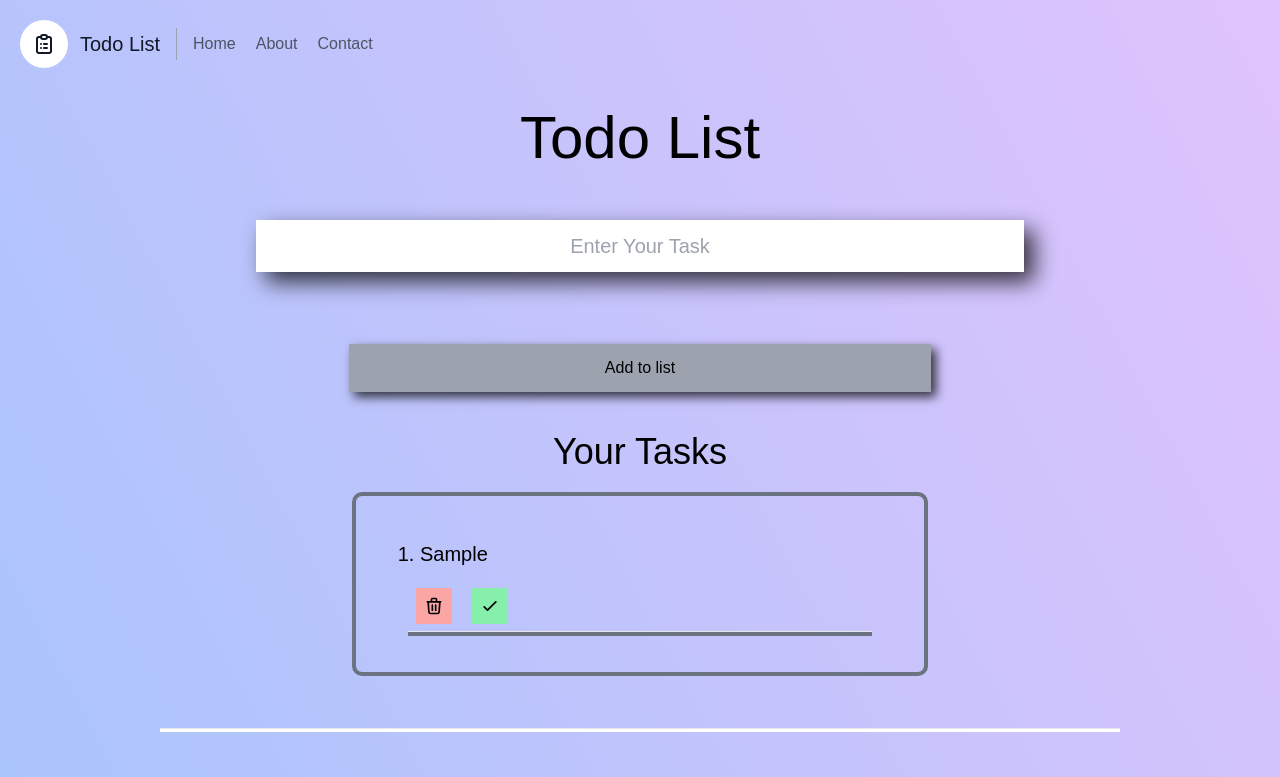
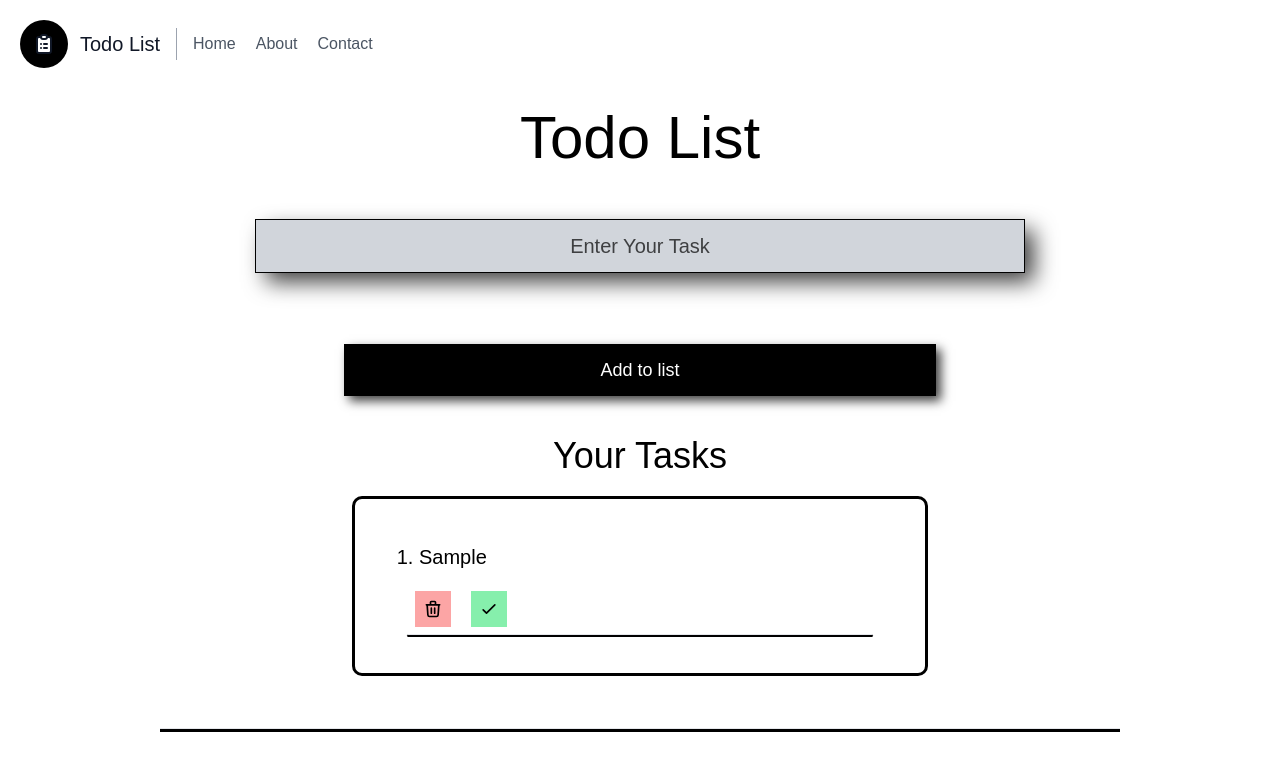
Before and after one commit to lakshaykamat/todo-list, a plain HTML site: page index.html in a window 1280 px wide. Both pictures are taken after typing "Sample" into the empty fields and a click on the button "Add to list". Shown: the top 777 px of the page. Drawn offline with nearby package versions, Linux system fonts and the light colour scheme; a web font is replaced by a local one.

Commit message:
white color added

```diff
--- a/app.js
+++ b/app.js
@@ -35,7 +35,7 @@ function printList(){
 }
 //Style the unoreder list container
 function styleContainer(){
-    container.style.border = "4px solid #6b7280"
+    container.style.border = "3px solid #000"
     container.style.borderRadius = "10px"
 }
 //Prints List to HTML
@@ -55,7 +55,7 @@ let containerFirstChild = container.firstElementChild
     <path stroke-linecap="round" stroke-linejoin="round" d="M5 13l4 4L19 7" />
     </svg>
 </button>
-<hr class="w-full h-[.3rem] bg-[#6b7280]">`
+<hr class="w-full h-[.2rem] bg-[#000] rounded">`
     if(containerFirstChild == null){
         container.appendChild(divList)
     }else{
--- a/index.html
+++ b/index.html
@@ -13,7 +13,7 @@
   <header class="text-gray-600 body-font">
     <div class="container mx-auto flex flex-wrap p-5 flex-col md:flex-row items-center">
       <a class="flex title-font font-medium items-center text-gray-900 mb-4 md:mb-0">
-        <svg xmlns="http://www.w3.org/2000/svg" class=" rounded-full h-12 w-12 p-3 bg-white" fill="none" viewBox="0 0 24 24" stroke="currentColor" stroke-width="2">
+        <svg xmlns="http://www.w3.org/2000/svg" class=" rounded-full h-12 w-12 p-3 bg-black " fill="white" viewBox="0 0 24 24" stroke="currentColor" stroke-width="2">
           <path stroke-linecap="round" stroke-linejoin="round" d="M9 5H7a2 2 0 00-2 2v12a2 2 0 002 2h10a2 2 0 002-2V7a2 2 0 00-2-2h-2M9 5a2 2 0 002 2h2a2 2 0 002-2M9 5a2 2 0 012-2h2a2 2 0 012 2m-3 7h3m-3 4h3m-6-4h.01M9 16h.01" />
         </svg>
         <span class="ml-3 text-xl">Todo List</span>
@@ -28,17 +28,17 @@
     <h1 class="text-center text-6xl sm:text-6xl m-5">Todo List</h1>
     <div class="container flex flex-col justify-center items-center m-auto w-full">
         <input type="text" id="input-el"
-            class="bg-white mx-1 my-[2rem] w-[60%] py-3 px-5 sm:px-9 text-center text-lg sm:text-xl"
+            class="bg-gray-300 mx-1 my-[2rem] w-[60%] py-3 px-5 sm:px-9 text-center text-lg sm:text-xl"
             placeholder="Enter Your Task">
         <span id="error-msg" class="text-red-600 h-5"></span>
-        <button id="btn" class="active:bg-gray-500 m-5 px-[20%] py-3 bg-gray-400">Add to list</button>
+        <button id="btn" class="active:bg-white active:text-black m-5 px-[20%] py-3 bg-black text-white text-lg">Add to list</button>
     </div>
     <div id="Yourtasks">
     </div>
         <ul id="container" class="list-decimal m-5 max-w-xl  sm:m-auto p-5 my-7">
         </ul>
         <div class="benfits-of-to-do my-8 flex justify-center items-center flex-col w-fit">
-          <hr class="w-[90%] sm:w-[75%] h-1 bg-white my-5 mx-auto block">
+          <hr class="w-[90%] sm:w-[75%] h-1 bg-black my-5 mx-auto block">
             <h1 class="text-center text-4xl bolder my-7 mx-5">The Benefits of Using Daily To-Do Lists to Attain Your Goals</h1>
             <p class="w-[90%] sm:w-[50%] m-5 tracking-wider">Writing your daily tasks on a list can help you increase productivity and decrease stress. To-do lists enable you to segment your goals into achievable activities and complete large projects by breaking them into smaller assignments. Recording tasks can allow you to better manage your time and encourages you to achieve more throughout your day. In this article, we discuss the benefits of having a daily to-do list, how it can boost your mental health, and provide tips on how to create an effective list.</p>
             <h1 class="text-center text-3xl bolder my-7 mx-5">What are the benefits of a daily to-do list?</h1>
@@ -55,7 +55,7 @@
         <footer class="text-gray-600 body-font">
             <div class="container px-5 py-8 mx-auto flex items-center sm:flex-row flex-col">
               <a class="flex title-font font-medium items-center md:justify-start justify-center text-gray-900">
-                <svg xmlns="http://www.w3.org/2000/svg" class=" rounded-full h-12 w-12 p-3 bg-white" fill="none" viewBox="0 0 24 24" stroke="currentColor" stroke-width="2">
+                <svg xmlns="http://www.w3.org/2000/svg" class=" rounded-full h-12 w-12 p-3 bg-black" fill="white" viewBox="0 0 24 24" stroke="currentColor" stroke-width="2">
                   <path stroke-linecap="round" stroke-linejoin="round" d="M9 5H7a2 2 0 00-2 2v12a2 2 0 002 2h10a2 2 0 002-2V7a2 2 0 00-2-2h-2M9 5a2 2 0 002 2h2a2 2 0 002-2M9 5a2 2 0 012-2h2a2 2 0 012 2m-3 7h3m-3 4h3m-6-4h.01M9 16h.01" />
                 </svg>
                 <span class="ml-3 text-xl">Todo List</span>
--- a/style.css
+++ b/style.css
@@ -7,25 +7,31 @@
 
 body {
     /* background-color: #fff; */
-    background-color: #8EC5FC;
-    background-image: linear-gradient(62deg, #8EC5FC 0%, #E0C3FC 100%);
+    /* background-color: #8EC5FC; */
+    /* background-image: linear-gradient(62deg, #8EC5FC 0%, #E0C3FC 100%); */
+    background-color: #ffffff;
     /* height: 100vh; */
 }
 
 input {
+    outline:1px solid #000;
     box-shadow: 10px 10px 22px 0px rgba(0, 0, 0, 0.75);
     -webkit-box-shadow: 10px 10px 22px 0px rgba(0, 0, 0, 0.75);
     -moz-box-shadow: 10px 10px 22px 0px rgba(0, 0, 0, 0.75);
 }
-
+input::placeholder{
+        color: #000;
+        opacity: .7;
+}
 input:focus {
-    outline: 1px solid rgb(0, 0, 0);
+    outline: 2px solid rgb(0, 0, 0);
     box-shadow: 10px 10px 40px 0px rgba(0, 0, 0, 0.75);
     -webkit-box-shadow: 10px 10px 40px 0px rgba(0, 0, 0, 0.75);
     -moz-box-shadow: 10px 10px 40px 0px rgba(0, 0, 0, 0.75);
 }
 
-#btn {
+#btn{
+    transition: none;
     -webkit-box-shadow: 5px 5px 10px 0px rgba(0, 0, 0, 0.75);
     -moz-box-shadow: 5px 5px 10px 0px rgba(0, 0, 0, 0.75);
     box-shadow: 5px 5px 10px 0px rgba(0, 0, 0, 0.75);
```
